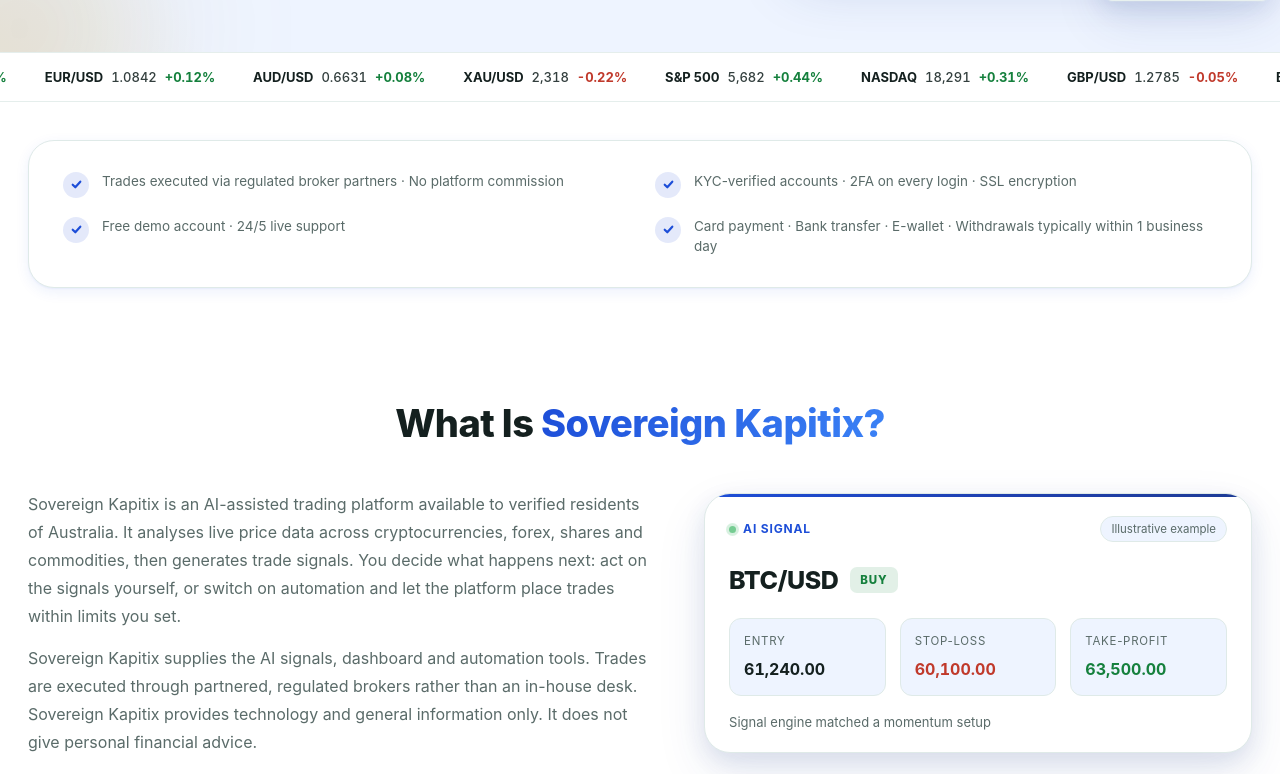
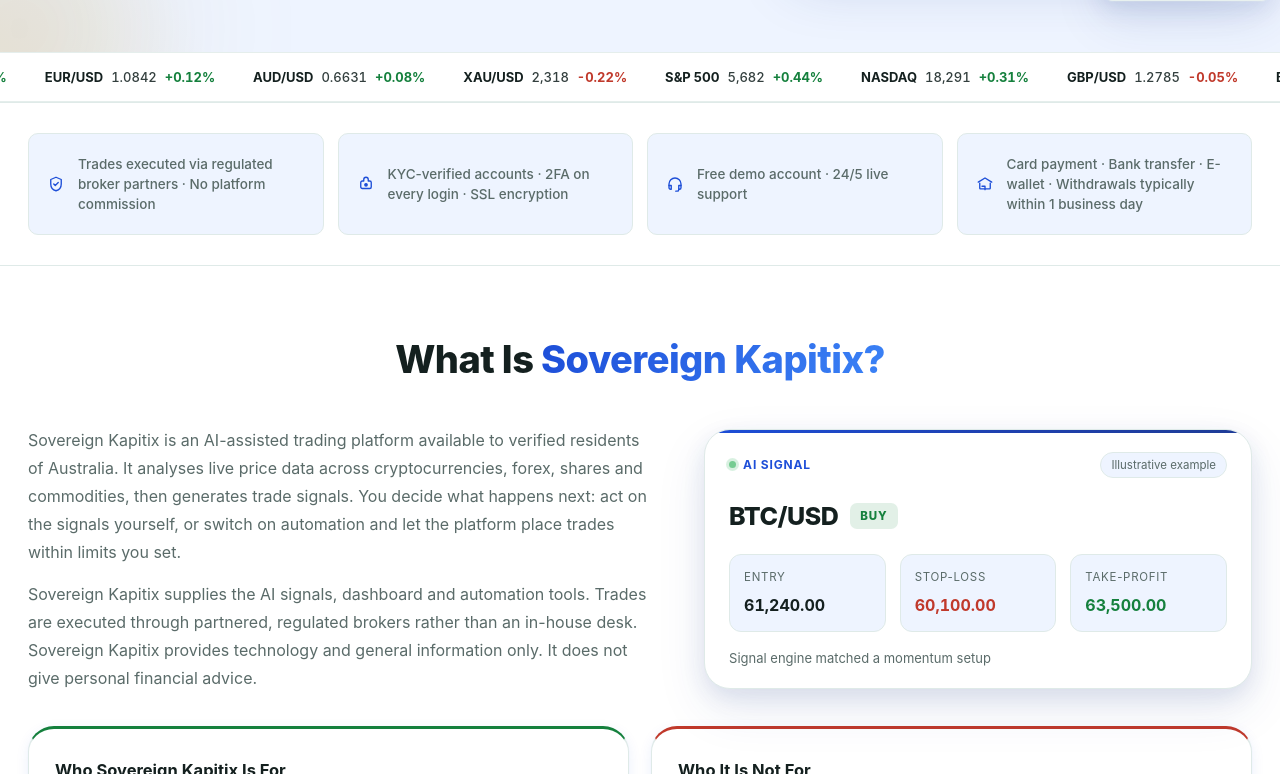
Before and after one commit to ZeeTech-Pvt-Ltd/Sovereign-Kapitix, a React (Vite) app: page / in a window 1280 px wide. Shown: the part 746-1520 px from the top of the page. Built offline with nearby package versions, Linux system fonts and the light colour scheme; no server answers.

Commit message:
Restyle the assurance bar after the sibling site's trust bar
Four equal columns, each an icon beside its line. Removes the fee breakdown link, points the fee CTA at /register, and tints the risk section.

```diff
--- a/src/components/FeesTable.jsx
+++ b/src/components/FeesTable.jsx
@@ -59,9 +59,10 @@
           ))}
         </div>
 
+        {/* One button, pointing at the sign-up page. The "See the full fee
+            breakdown" link beside it has been removed. */}
         <div className="fees-actions reveal">
-          <a className="btn-link" href={feesTable.link.href}>{feesTable.link.text}</a>
-          <a className="btn btn-primary" href="/" data-scroll="#register">
+          <a className="btn btn-primary" href="/register">
             {feesTable.cta} <ArrowRight />
           </a>
         </div>
--- a/src/components/TrustStrip.jsx
+++ b/src/components/TrustStrip.jsx
@@ -1,18 +1,28 @@
-import { Check } from './icons.jsx'
+import { Icon } from './icons.jsx'
 import { trustBadges } from '../data/content.js'
 
-// Sits directly under the registration form. Every badge restates something
-// already stated elsewhere on the page, so the strip adds no new claim - it
-// just puts the facts where the visitor is about to click.
+// The assurance bar under the hero.
+//
+// Layout mirrors the trust bar on the operator's sibling site: a full-width
+// banded row, four equal columns, each item a card with an icon beside its
+// line. The earlier version was a plain white panel of ticked sentences, which
+// read as a footnote rather than as four separate assurances.
+//
+// Every line restates something stated elsewhere on the page, so the bar adds
+// visual weight without asserting anything new.
 export default function TrustStrip() {
   return (
-    <ul className="trust-strip reveal">
-      {trustBadges.map((b) => (
-        <li key={b}>
-          <span className="tick"><Check size={13} /></span>
-          {b}
-        </li>
-      ))}
-    </ul>
+    <section className="trust-bar" aria-label="Platform assurances">
+      <div className="container">
+        <div className="trust-bar-row reveal">
+          {trustBadges.map((b) => (
+            <span className="trust-bar-item" key={b.text}>
+              <span className="tb-ico"><Icon name={b.icon} size={18} /></span>
+              {b.text}
+            </span>
+          ))}
+        </div>
+      </div>
+    </section>
   )
 }
--- a/src/data/content.js
+++ b/src/data/content.js
@@ -51,13 +51,16 @@
   ctaSecondary: 'See how it works',
 }
 
-// The four-badge strip that sits directly under the form. Every badge restates
-// a fact already on the page, so nothing new is claimed here.
+// The assurance bar under the hero. Every line restates a fact already on the
+// page, so nothing new is claimed here.
+//
+// Layout follows the trust bar on the operator's sibling site: four equal
+// columns, each an icon beside its line, on a full-width banded row.
 export const trustBadges = [
-  'Trades executed via regulated broker partners · No platform commission',
-  'KYC-verified accounts · 2FA on every login · SSL encryption',
-  `Free demo account · ${SUPPORT_HOURS} live support`,
-  'Card payment · Bank transfer · E-wallet · Withdrawals typically within 1 business day',
+  { icon: 'shield', text: 'Trades executed via regulated broker partners · No platform commission' },
+  { icon: 'lock', text: 'KYC-verified accounts · 2FA on every login · SSL encryption' },
+  { icon: 'headset', text: `Free demo account · ${SUPPORT_HOURS} live support` },
+  { icon: 'wallet', text: 'Card payment · Bank transfer · E-wallet · Withdrawals typically within 1 business day' },
 ]
 
 // The four figures the operator supplied, given their own strip directly under
--- a/src/index.css
+++ b/src/index.css
@@ -1412,14 +1412,6 @@
    ========================================================= */
 
 /* ---------- Hero trust strip ---------- */
-.trust-strip {
-  display: grid; grid-template-columns: repeat(auto-fit, minmax(250px, 1fr)); gap: 12px 22px;
-  margin: -34px auto 0; position: relative; z-index: 2;
-  background: #fff; border: 1px solid var(--line); border-radius: var(--r-md);
-  box-shadow: var(--shadow-sm); padding: 20px 26px;
-}
-.trust-strip li { display: flex; gap: 10px; align-items: flex-start; font-size: 13.5px; line-height: 1.5; color: #2F3B3A; }
-.trust-strip .tick { width: 20px; height: 20px; margin-top: 1px; }
 
 /* ---------- Shared small pieces ---------- */
 .section-note { margin-top: 24px; color: var(--muted); font-size: 14.5px; line-height: 1.7; }
@@ -1520,8 +1512,7 @@
   .mode-row { grid-template-columns: 1fr; gap: 8px; }
 }
 @media (max-width: 640px) {
-  .trust-strip { margin-top: -20px; padding: 18px 20px; }
-  .fees-actions, .faq-actions { flex-direction: column; align-items: stretch; }
+    .fees-actions, .faq-actions { flex-direction: column; align-items: stretch; }
   .fees-actions .btn, .faq-actions .btn { justify-content: center; }
   .jump-menu { padding: 14px 16px; gap: 8px; }
 }
@@ -1691,14 +1682,12 @@
 .setup-rows { margin-top: 4px; }
 
 /* ---------- Trust strip: slim bar under the stat panel ---------- */
-.trust-strip { margin: 22px auto 0; padding: 18px 24px; gap: 10px 20px; box-shadow: none; background: var(--primary-lightest); }
 
 @media (max-width: 1024px) {
   .whatis-split { grid-template-columns: 1fr; gap: 30px; }
 }
 @media (max-width: 640px) {
-  .trust-strip { margin-top: 16px; }
-  .signal-fields { grid-template-columns: 1fr; }
+    .signal-fields { grid-template-columns: 1fr; }
   .signal-asset b { font-size: 21px; }
 }
 
@@ -1819,24 +1808,6 @@
 }
 .how-ready { background: radial-gradient(44rem 30rem at 100% 0%, rgba(29, 78, 216, .06), transparent 60%); }
 
-/* ---------- Trust strip ----------
-   Was a bare row of tick + sentence on a tinted slab, pulled tight against
-   whatever sat above it. Now a proper panel: white, bordered, generous
-   padding, real space above and below, and each item on its own footprint so
-   the four read as one set rather than a run-on line. */
-.trust-strip {
-  display: grid; grid-template-columns: repeat(2, 1fr);
-  gap: 18px 30px;
-  margin: 38px auto 42px; padding: 30px 34px;
-  background: #fff; border: 1px solid var(--line);
-  border-radius: var(--r-lg); box-shadow: var(--shadow-sm);
-}
-.trust-strip li {
-  display: flex; gap: 13px; align-items: flex-start;
-  font-size: 13.5px; line-height: 1.55; color: var(--muted);
-}
-.trust-strip .tick { width: 26px; height: 26px; margin-top: 1px; }
-
 /* ---------- Fee table: 4 columns ----------
    A grid of loose cells did not read as a fee schedule. This is a real table:
    a header row, then one row per pair of facts, so each row carries four
@@ -1861,14 +1832,12 @@
 .fee-line dd { color: var(--muted); font-size: 14px; line-height: 1.55; }
 
 @media (max-width: 1024px) {
-  .trust-strip { grid-template-columns: 1fr; gap: 16px; padding: 26px 24px; }
-  .fee-head, .fee-line { grid-template-columns: minmax(130px, 0.9fr) 1.4fr; }
+    .fee-head, .fee-line { grid-template-columns: minmax(130px, 0.9fr) 1.4fr; }
   .fee-head span:nth-child(n+3) { display: none; }
   .fee-line dt:nth-child(n+3), .fee-line dd:nth-child(n+3) { grid-column: auto; }
 }
 @media (max-width: 640px) {
-  .trust-strip { margin: 28px auto 32px; padding: 22px 20px; }
-  .fee-head, .fee-line { grid-template-columns: 1fr; gap: 5px; padding: 14px 18px; }
+    .fee-head, .fee-line { grid-template-columns: 1fr; gap: 5px; padding: 14px 18px; }
   .fee-head { display: none; }
 }
 
@@ -1910,3 +1879,30 @@
 /* FAQ action row: one filled button, centred. The secondary "Create my free
    account" link that sat beside it has been removed. */
 .faq-actions { justify-content: center; }
+
+/* ---------- Assurance bar ----------
+   Layout mirrors the trust bar on the operator's sibling site: a full-width
+   banded row, four equal columns, each item a card with an icon beside its
+   line. Values below are that bar's, adapted to this site's light palette -
+   it sits on a dark background there, so the card fill and icon colour are the
+   only things that change. */
+.trust-bar { border-top: 1px solid var(--line); border-bottom: 1px solid var(--line); background: #fff; }
+.trust-bar-row {
+  display: grid; grid-template-columns: repeat(4, 1fr);
+  gap: 14px; align-items: stretch; padding: 30px 0;
+}
+.trust-bar-item {
+  display: flex; align-items: center; gap: 13px;
+  padding: 20px 18px; font-size: 13.5px; font-weight: 500; line-height: 1.5;
+  color: var(--muted);
+  background: var(--primary-lightest);
+  border: 1px solid var(--line); border-radius: 10px;
+}
+.tb-ico { flex: 0 0 auto; color: var(--primary); display: grid; place-items: center; }
+
+@media (max-width: 1024px) { .trust-bar-row { grid-template-columns: repeat(2, 1fr); } }
+@media (max-width: 640px) { .trust-bar-row { grid-template-columns: 1fr; padding: 22px 0; gap: 10px; } }
+
+/* The risk section sat on plain white, which left it reading as a gap between
+   two tinted bands. A soft warm tint matches its amber accents. */
+.risks-sec { background: linear-gradient(180deg, #FBF9F4 0%, #FFFFFF 65%); }
--- a/src/renderRoute.jsx
+++ b/src/renderRoute.jsx
@@ -64,9 +64,9 @@
   return (
     <Layout routeName="home">
       <Hero />
-      {/* Ticker sits immediately under the hero, then the trust panel. */}
+      {/* Ticker sits immediately under the hero, then the assurance bar. */}
       <Ticker />
-      <div className="container"><TrustStrip /></div>
+      <TrustStrip />
       <WhatIsKapitix />
       <HowItWorks />
       <Features />
```
